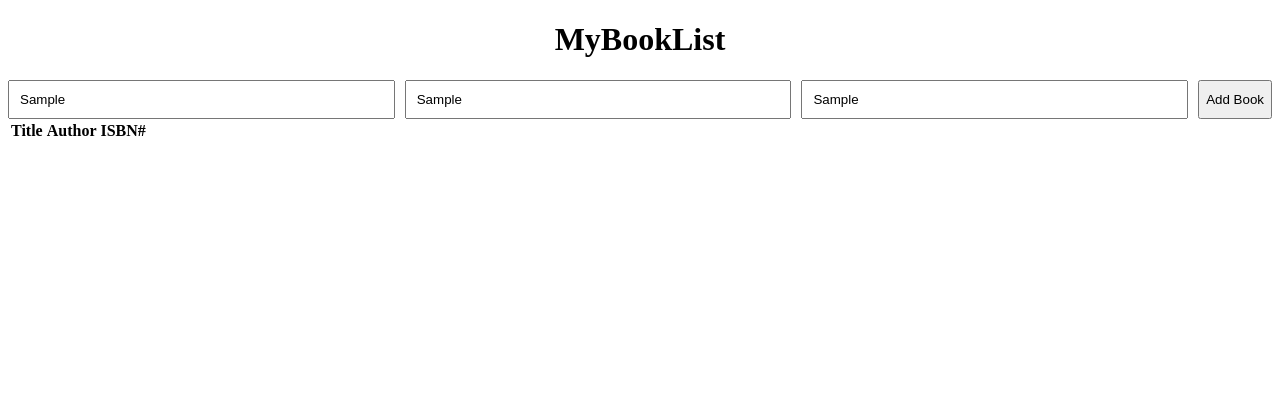
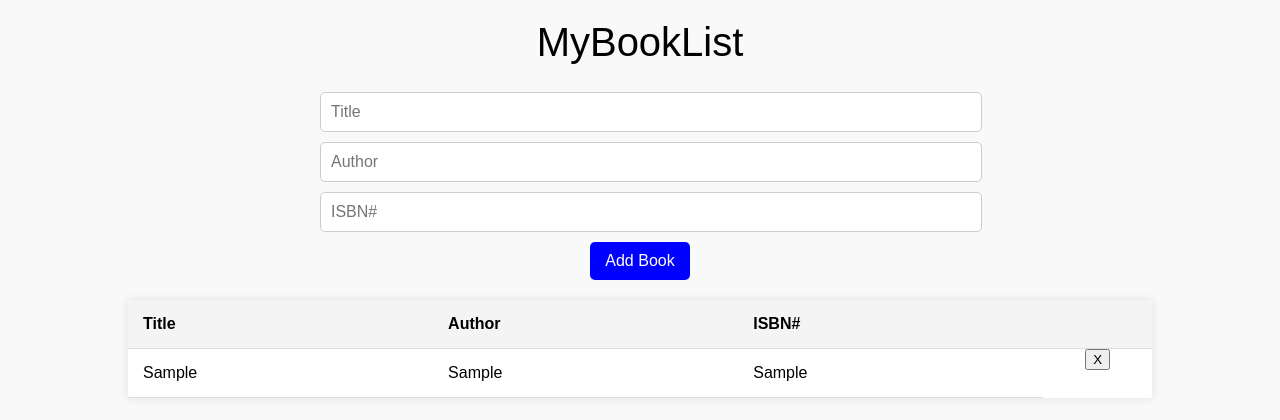
Before and after one commit to acciojob/book-list-MudassirAlam7, a website: page main.html in a window 1280 px wide. Both pictures are taken after typing "Sample", "Sample", "Sample" into the empty fields and a click on the button "Add Book". Drawn offline with Linux system fonts and the light colour scheme.

Commit message:
created a submission

```diff
--- a/script.js
+++ b/script.js
@@ -1,40 +1,31 @@
-//your JS code here. If required.
 let title = document.getElementById('title')
-let author = document.getElementById('Author')
+let author = document.getElementById('author')
 let isbn = document.getElementById('isbn')
-let subbtn = document.getElementById('submit')
+let btn = document.getElementById('submit')
+let tablebody = document.getElementById('book-list')
 
-let tableBody = document.getElementById('book-list')
-
-subbtn.addEventListener('click', function (e) {
+btn.addEventListener('click', function (e) {
 	e.preventDefault()
 		let Tvalue = title.value.trim()
 		let Avalue = author.value.trim()
 		let Ivalue = isbn.value.trim()
+	let newRow = document.createElement('tr')
 
-	if(Tvalue == ""|| Avalue =="" || Ivalue ==""){
-		alert('please fill all the field')
-	}
-
-	let newRow = document.createElement('tr')
 		newRow.innerHTML = `<td>${Tvalue}</td>
 						   <td>${Avalue}</td>
 						   <td>${Ivalue}</td>
-					   <td><button class = "delete">X</button></td>`
-
-	tableBody.append(newRow)
-
-
+						   <button class = "delete">X</button>`
+	tablebody.append(newRow)
+     author.value = ""
 	title.value = ""
-	author.value = ''
 	isbn.value = ""
+	let removeBtn = document.querySelector('.delete')
+	removeBtn.addEventListener('click', function () {
+		newRow.remove()
 
 	})
 
-tableBody.addEventListener('click', function (e) {
-	if(e.target.classList.contains('delete')){
-		let row = e.target.parentElement.parentElement
-		tableBody.removeChild(row)
-	}
+
+
 
 })
--- a/styles.css
+++ b/styles.css
@@ -1,15 +1,70 @@
-/*  your css code here. If applicable */
-h1{
-	text-align : center;
+body {
+    font-family: Arial, sans-serif;
+    text-align: center;
+    margin: 0;
+    padding: 0;
+    background-color: #f9f9f9;
 }
-.form-group form{
-	display : flex;
-	gap : 10px;
-	flex-wrap : wrap;
+
+h1 {
+    font-size: 2.5rem;
+    font-weight: 300;
+    margin-top: 20px;
 }
-.form-group input{
-	flex : 1;
-	padding : 10px;
 
+h1 span {
+    color: blue;
+}
 
+.form-group {
+    width: 50%;
+    margin: 0 auto;
+    margin-top: 20px;
 }
+
+form input {
+    display: block;
+    width: 100%;
+    padding: 10px;
+    margin-bottom: 10px;
+    font-size: 1rem;
+    border: 1px solid #ccc;
+    border-radius: 5px;
+}
+
+form button {
+    background-color: blue;
+    color: white;
+    border: none;
+    padding: 10px 15px;
+    font-size: 1rem;
+    border-radius: 5px;
+    cursor: pointer;
+}
+
+form button:hover {
+    background-color: darkblue;
+}
+
+table {
+    width: 80%;
+    margin: 20px auto;
+    border-collapse: collapse;
+    background-color: #fff;
+    box-shadow: 0px 0px 10px rgba(0, 0, 0, 0.1);
+}
+
+table th, table td {
+    padding: 15px;
+    text-align: left;
+    border-bottom: 1px solid #ddd;
+}
+
+table th {
+    background-color: #f4f4f4;
+    font-weight: bold;
+}
+
+.table-striped tbody tr:nth-child(even) {
+    background-color: #f9f9f9;
+}
```
Also changed, not shown: main.html (+1 -1 lines). Lines whose indentation alone changed are shown as unchanged.
